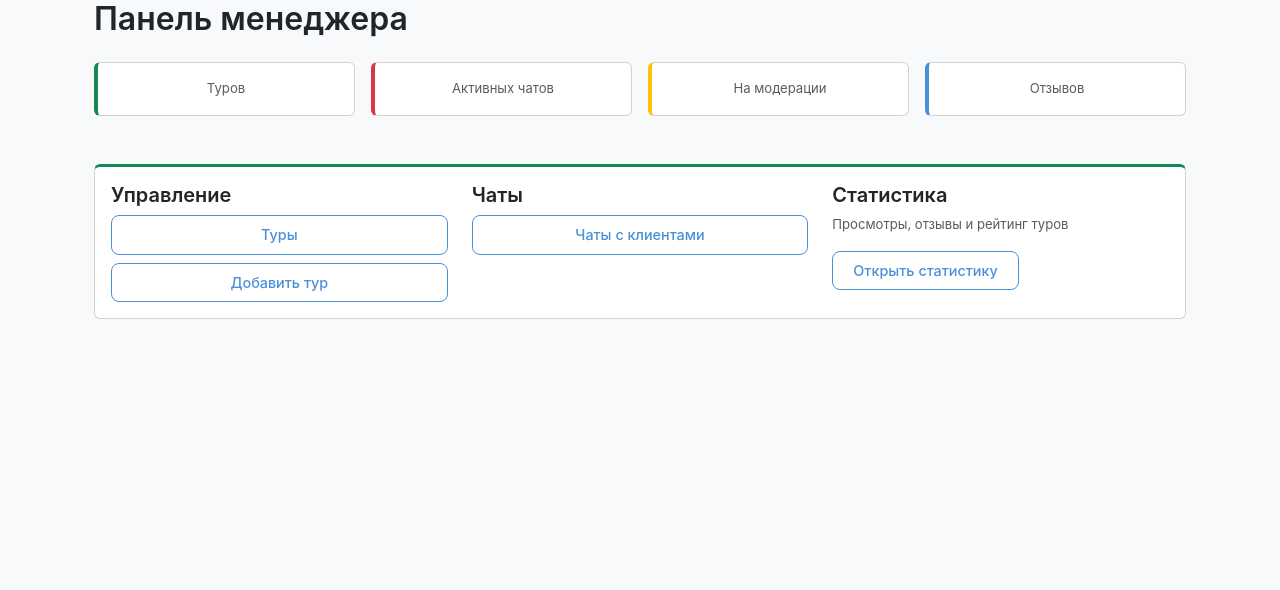
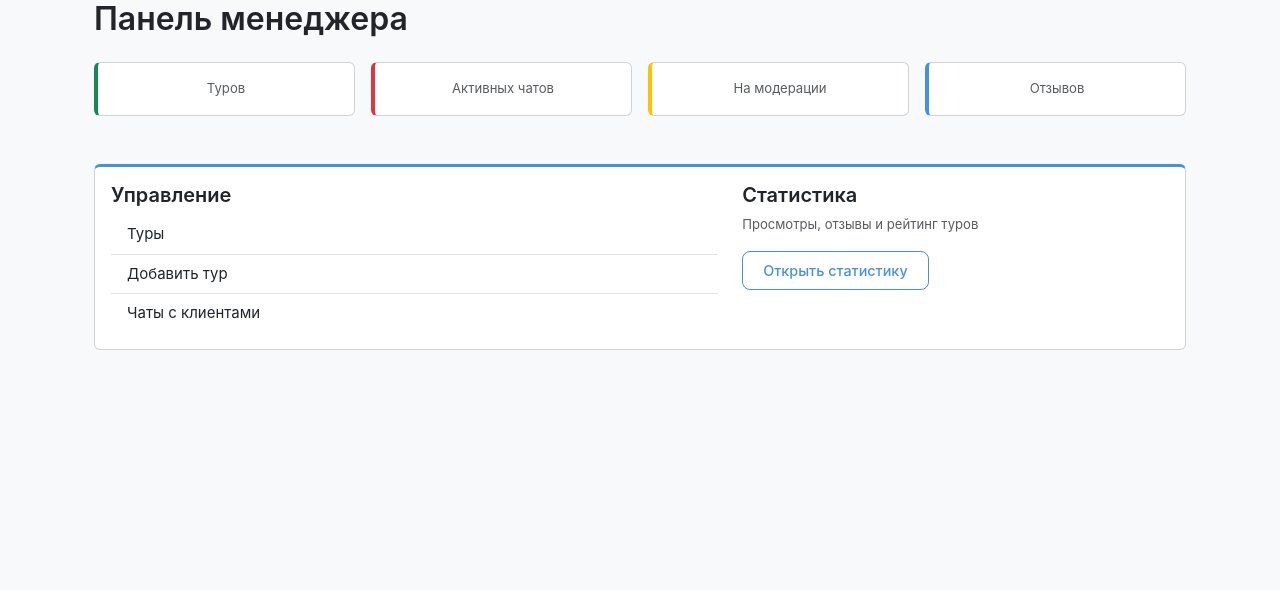
Before and after one commit to Nikita-Pugach/TravelGuide, an ASP.NET Core app: template TravelGuide/Views/Manager/Index.cshtml in a window 1280 px wide. Shown: the part 81-671 px from the top of the page. Run offline with ASP.NET Core 8, Linux system fonts and the light colour scheme; the template is opened without the code that fills it, so the values that code supplies are empty; style sheets or scripts are compiled from the project's sources; some libraries are stand-ins or nearby versions.

Commit message:
fix: improve manager panel bottom section layout
- Use list-group for navigation links (matching admin style)
- Reorganize: Управление (7 cols) + Статистика (5 cols)
- Blue top border matching admin panel

```diff
--- a/TravelGuide/Views/Manager/Index.cshtml
+++ b/TravelGuide/Views/Manager/Index.cshtml
@@ -53,29 +53,24 @@
     </div>
 
     <!-- Разделы -->
-    <div class="card" style="border-top: 3px solid #198754;">
+    <div class="card" style="border-top: 3px solid var(--primary);">
         <div class="card-body">
             <div class="row">
-                <div class="col-md-4">
+                <div class="col-md-7">
                     <h5 class="card-title" style="font-weight: 600;">Управление</h5>
-                    <div class="d-grid gap-2">
-                        <a asp-action="Tours" class="btn btn-outline-primary">Туры</a>
-                        <a asp-action="CreateTour" class="btn btn-outline-primary">Добавить тур</a>
-                    </div>
-                </div>
-                <div class="col-md-4">
-                    <h5 class="card-title" style="font-weight: 600;">Чаты</h5>
-                    <div class="d-grid gap-2">
-                        <a asp-action="Chats" class="btn btn-outline-primary">
+                    <div class="list-group list-group-flush">
+                        <a asp-action="Tours" class="list-group-item list-group-item-action">Туры</a>
+                        <a asp-action="CreateTour" class="list-group-item list-group-item-action">Добавить тур</a>
+                        <a asp-action="Chats" class="list-group-item list-group-item-action">
                             Чаты с клиентами
                             @if (ViewBag.ActiveChatsCount > 0)
                             {
-                                <span class="badge bg-primary ms-1">@ViewBag.ActiveChatsCount</span>
+                                <span class="badge bg-primary float-end">@ViewBag.ActiveChatsCount</span>
                             }
                         </a>
                     </div>
                 </div>
-                <div class="col-md-4">
+                <div class="col-md-5">
                     <h5 class="card-title" style="font-weight: 600;">Статистика</h5>
                     <p class="text-muted small">Просмотры, отзывы и рейтинг туров</p>
                     <a asp-action="Statistics" class="btn btn-outline-primary">Открыть статистику</a>
```
